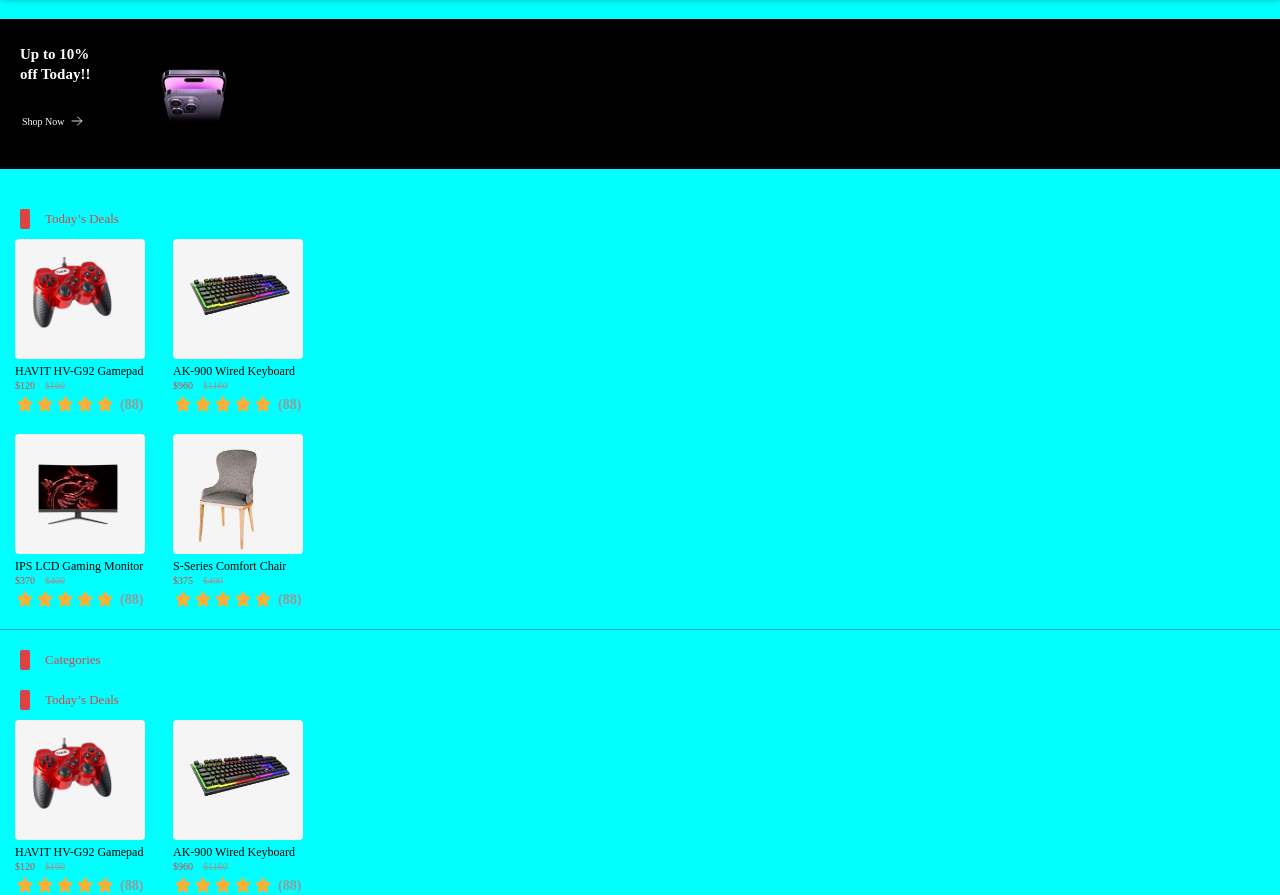
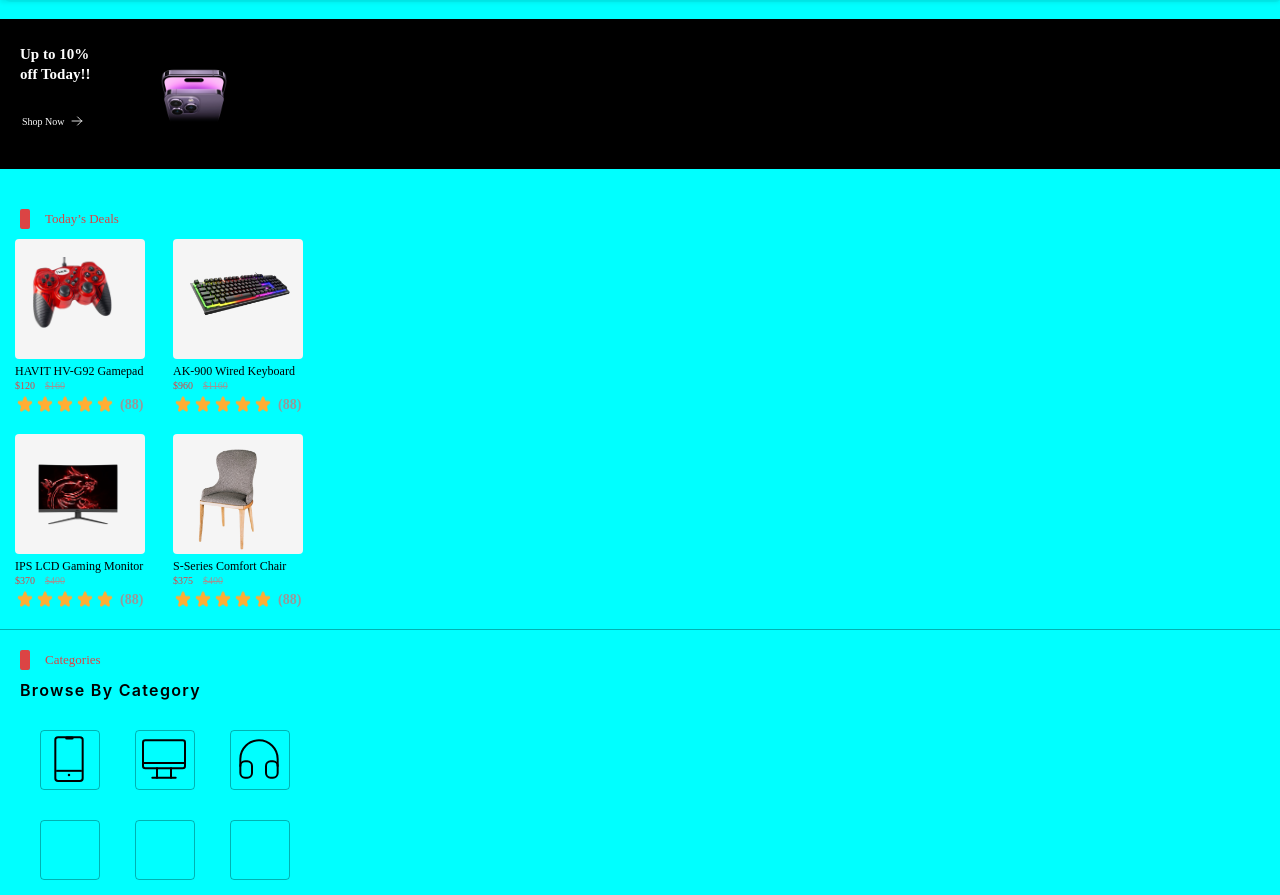
Before and after one commit to YongoDavid/E-MARKET, a plain HTML site: page Client/index.html in a window 1280 px wide. Shown: the part 91-986 px from the top of the page. Drawn offline with nearby package versions, Linux system fonts and the light colour scheme.

Commit message:
degin update

```diff
--- a/Client/index.html
+++ b/Client/index.html
@@ -183,6 +183,66 @@
                   </svg>
                 <p>Categories</p>
             </div>
+            <h3>Browse By Category</h3>
+
+            <div class="main-categories">
+                <div class="Box1">
+                    <svg xmlns="http://www.w3.org/2000/svg" width="56" height="56" viewBox="0 0 56 56" fill="none">
+                        <g clip-path="url(#clip0_822_868)">
+                          <path d="M38.9375 6.125H17.0625C15.5523 6.125 14.3281 7.34922 14.3281 8.85938V47.1406C14.3281 48.6508 15.5523 49.875 17.0625 49.875H38.9375C40.4477 49.875 41.6719 48.6508 41.6719 47.1406V8.85938C41.6719 7.34922 40.4477 6.125 38.9375 6.125Z" stroke="black" stroke-width="2" stroke-linecap="round" stroke-linejoin="round"/>
+                          <path d="M25.6667 7H31.1354" stroke="black" stroke-width="3" stroke-linecap="round" stroke-linejoin="round"/>
+                          <path d="M28 44.0052V44.0305" stroke="black" stroke-width="2.5" stroke-linecap="round" stroke-linejoin="round"/>
+                          <line x1="15.1667" y1="39.8334" x2="40.8333" y2="39.8334" stroke="black" stroke-width="2"/>
+                        </g>
+                        <defs>
+                          <clipPath id="clip0_822_868">
+                            <rect width="56" height="56" fill="white"/>
+                          </clipPath>
+                        </defs>
+                      </svg>
+                </div>
+                <div class="Box1">
+                    <svg xmlns="http://www.w3.org/2000/svg" width="56" height="56" viewBox="0 0 56 56" fill="none">
+                        <g clip-path="url(#clip0_822_613)">
+                          <path d="M46.6667 9.33337H9.33333C8.04467 9.33337 7 10.378 7 11.6667V35C7 36.2887 8.04467 37.3334 9.33333 37.3334H46.6667C47.9553 37.3334 49 36.2887 49 35V11.6667C49 10.378 47.9553 9.33337 46.6667 9.33337Z" stroke="black" stroke-width="2" stroke-linecap="round" stroke-linejoin="round"/>
+                          <path d="M16.3333 46.6666H39.6667" stroke="black" stroke-width="2" stroke-linecap="round" stroke-linejoin="round"/>
+                          <path d="M21 37.3334V46.6667" stroke="black" stroke-width="2" stroke-linecap="round" stroke-linejoin="round"/>
+                          <path d="M35 37.3334V46.6667" stroke="black" stroke-width="2" stroke-linecap="round" stroke-linejoin="round"/>
+                          <path d="M8 32H48" stroke="black" stroke-width="2" stroke-linecap="round"/>
+                        </g>
+                        <defs>
+                          <clipPath id="clip0_822_613">
+                            <rect width="56" height="56" fill="white"/>
+                          </clipPath>
+                        </defs>
+                      </svg>
+                </div>
+                <div class="Box1">
+                    <svg xmlns="http://www.w3.org/2000/svg" width="56" height="56" viewBox="0 0 56 56" fill="none">
+                        <g clip-path="url(#clip0_822_644)">
+                          <path d="M16.3333 30.3334H14C11.4227 30.3334 9.33331 32.4227 9.33331 35V42C9.33331 44.5774 11.4227 46.6667 14 46.6667H16.3333C18.9106 46.6667 21 44.5774 21 42V35C21 32.4227 18.9106 30.3334 16.3333 30.3334Z" stroke="black" stroke-width="2" stroke-linecap="round" stroke-linejoin="round"/>
+                          <path d="M42 30.3334H39.6667C37.0893 30.3334 35 32.4227 35 35V42C35 44.5774 37.0893 46.6667 39.6667 46.6667H42C44.5773 46.6667 46.6667 44.5774 46.6667 42V35C46.6667 32.4227 44.5773 30.3334 42 30.3334Z" stroke="black" stroke-width="2" stroke-linecap="round" stroke-linejoin="round"/>
+                          <path d="M9.33331 35V28C9.33331 23.0493 11.3 18.3014 14.8007 14.8007C18.3013 11.3 23.0493 9.33337 28 9.33337C32.9507 9.33337 37.6986 11.3 41.1993 14.8007C44.7 18.3014 46.6666 23.0493 46.6666 28V35" stroke="black" stroke-width="2" stroke-linecap="round" stroke-linejoin="round"/>
+                        </g>
+                        <defs>
+                          <clipPath id="clip0_822_644">
+                            <rect width="56" height="56" fill="white"/>
+                          </clipPath>
+                        </defs>
+                      </svg>
+                </div>
+            </div>
+            <div class="main-categories">
+                <div class="Box1">
+
+                </div>
+                <div class="Box1">
+
+                </div>
+                <div class="Box1">
+
+                </div>
+            </div>
         </div>
 
         <section>
--- a/Client/style.css
+++ b/Client/style.css
@@ -309,7 +309,28 @@ background: #000;
 .categories-section{
     margin: 20px 15px 0px;
 }
+.categories-section h3{
+    color: var(--Text2, #000);
+    /* Heading/36PX SemiBold */
+    font-family: Inter;
+    font-size: 16px;
+    font-style: normal;
+    font-weight: 600;
+    letter-spacing: 1.30px;
+    margin: 10px 5px 0px;
+}
+.main-categories{
+display: flex;
+margin: 10px 10px 0px 10px;
+}
+.Box1{
+margin: 20px 20px 0px 15px;
+border-radius: 4px;
+border: 1px solid rgba(0, 0, 0, 0.30);
 
+width: 60px;
+height: 60px;
+}
 
 
 
```
